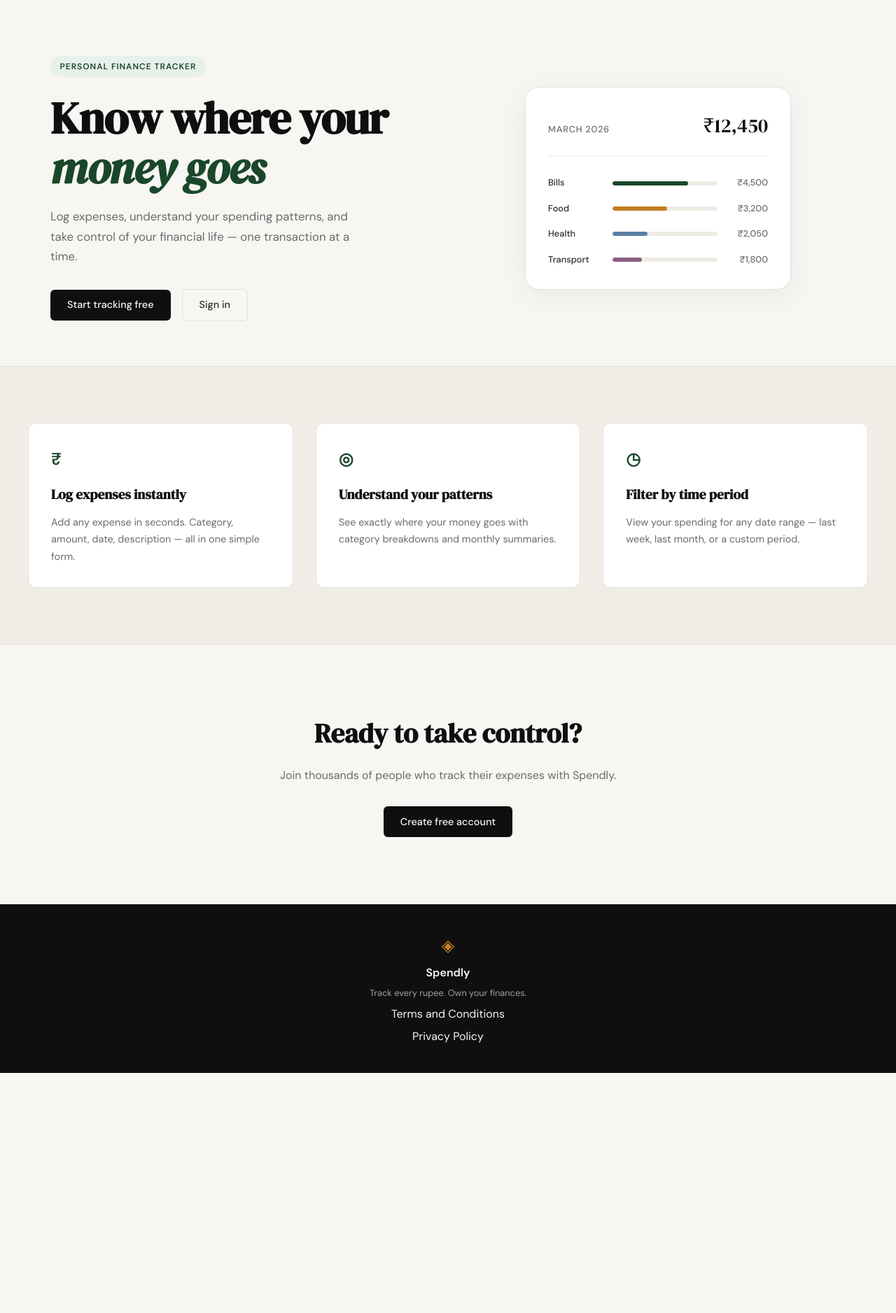
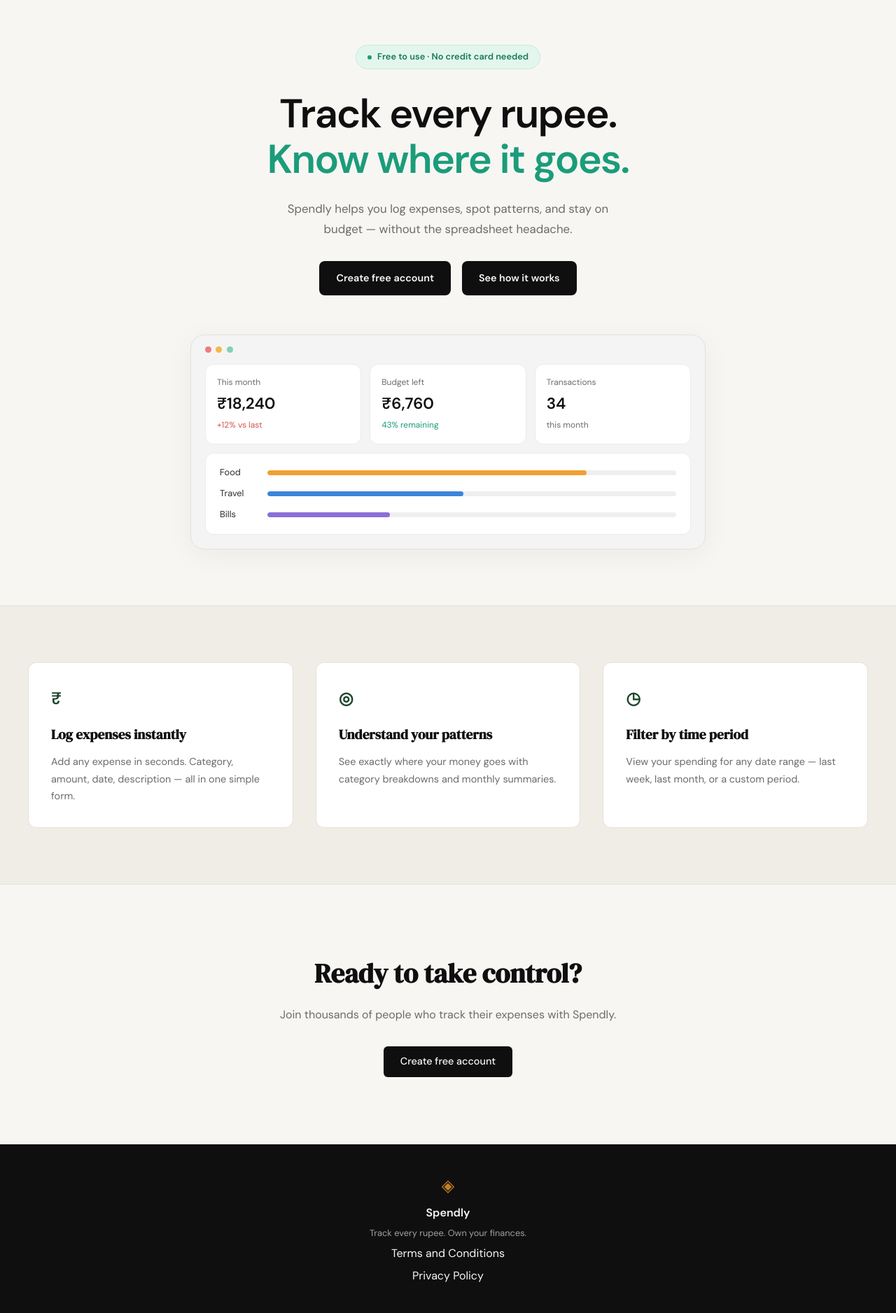
Before and after one commit to kkapilsuthar/spendly, a Flask app: page / in a window 1280 px wide. Shown: the part 61-1937 px from the top of the page at 70% size. Before the commit the page ends 1594 px from the top, so only its background shows below. Run offline with Flask 3, Linux system fonts and the light colour scheme.

Commit message:
landing: redesign hero section

```diff
--- a/static/css/style.css
+++ b/static/css/style.css
@@ -124,40 +124,51 @@ a { color: inherit; text-decoration: none; }
 /* ------------------------------------------------------------------ */
 
 .hero {
-    padding: 5rem 2rem 4rem;
-    display: grid;
-    grid-template-columns: 1fr 1fr;
-    gap: 4rem;
-    align-items: center;
-    max-width: var(--max-width);
+    --hero-green: #1b9c7a;
+    --hero-green-dark: #167a5b;
+    --hero-green-light: #e3f6ee;
+    --hero-green-border: #c5ebdc;
+
+    padding: 4rem 2rem 5rem;
+    max-width: 800px;
     margin: 0 auto;
+    text-align: center;
 }
 
 .hero-badge {
-    display: inline-block;
-    background: var(--accent-light);
-    color: var(--accent);
-    font-size: 0.75rem;
+    display: inline-flex;
+    align-items: center;
+    gap: 0.5rem;
+    background: var(--hero-green-light);
+    color: var(--hero-green-dark);
+    border: 1px solid var(--hero-green-border);
+    font-size: 0.8rem;
     font-weight: 600;
-    letter-spacing: 0.08em;
-    text-transform: uppercase;
-    padding: 0.35rem 0.85rem;
+    padding: 0.4rem 1rem;
     border-radius: 999px;
+    margin-bottom: 2rem;
+}
+
+.hero-badge-dot {
+    width: 6px;
+    height: 6px;
+    border-radius: 50%;
+    background: var(--hero-green);
+}
+
+.hero-title {
+    font-family: var(--font-body);
+    font-weight: 600;
+    font-size: clamp(2.5rem, 6vw, 3.6rem);
+    line-height: 1.12;
+    letter-spacing: -0.03em;
+    color: var(--ink);
     margin-bottom: 1.5rem;
 }
 
-.hero-title {
-    font-family: var(--font-display);
-    font-size: clamp(2.5rem, 5vw, 4rem);
-    line-height: 1.1;
-    letter-spacing: -0.02em;
-    color: var(--ink);
-    margin-bottom: 1.25rem;
-}
-
-.hero-title em {
-    font-style: italic;
-    color: var(--accent);
+.hero-title-accent {
+    display: block;
+    color: var(--hero-green);
 }
 
 .hero-subtitle {
@@ -165,96 +176,126 @@ a { color: inherit; text-decoration: none; }
     color: var(--ink-muted);
     line-height: 1.7;
     max-width: 460px;
-    margin-bottom: 2rem;
+    margin: 0 auto 2rem;
 }
 
 .hero-actions {
     display: flex;
     gap: 1rem;
     align-items: center;
+    justify-content: center;
+    flex-wrap: wrap;
+    margin-bottom: 3.5rem;
+}
+
+.hero-actions .btn-primary {
+    padding: 0.8rem 1.5rem;
+    border-radius: 8px;
+    font-weight: 600;
 }
 
 /* ------------------------------------------------------------------ */
-/* Mock card (hero visual)                                             */
+/* Mock dashboard window (hero visual)                                 */
 /* ------------------------------------------------------------------ */
 
-.hero-visual {
-    display: flex;
-    justify-content: center;
+.mock-window {
+    background: #f4f4f4;
+    border: 1px solid var(--border);
+    border-radius: var(--radius-lg);
+    padding: 1rem 1.25rem 1.25rem;
+    text-align: left;
+    box-shadow: 0 8px 40px rgba(0,0,0,0.05);
 }
 
-.mock-card {
-    background: var(--paper-card);
-    border: 1px solid var(--border);
-    border-radius: var(--radius-lg);
-    padding: 2rem;
-    width: 100%;
-    max-width: 380px;
-    box-shadow: 0 8px 40px rgba(0,0,0,0.06);
+.mock-dots {
+    display: flex;
+    gap: 0.4rem;
+    margin-bottom: 1rem;
 }
 
-.mock-card-header {
-    display: flex;
-    justify-content: space-between;
-    align-items: baseline;
-    margin-bottom: 1.75rem;
-    padding-bottom: 1.25rem;
-    border-bottom: 1px solid var(--border-soft);
+.mock-dot {
+    width: 9px;
+    height: 9px;
+    border-radius: 50%;
 }
 
-.mock-label {
-    font-size: 0.8rem;
-    font-weight: 500;
-    color: var(--ink-muted);
-    text-transform: uppercase;
-    letter-spacing: 0.06em;
+.mock-dot-red { background: #ee7b82; }
+.mock-dot-yellow { background: #f3b84b; }
+.mock-dot-green { background: #7fd3b0; }
+
+.mock-stats {
+    display: grid;
+    grid-template-columns: repeat(3, 1fr);
+    gap: 0.75rem;
+    margin-bottom: 0.75rem;
 }
 
-.mock-total {
-    font-family: var(--font-display);
-    font-size: 1.75rem;
-    color: var(--ink);
+.mock-stat {
+    display: flex;
+    flex-direction: column;
+    background: var(--paper-card);
+    border: 1px solid var(--border-soft);
+    border-radius: var(--radius-md);
+    padding: 1rem;
 }
 
-.mock-bars { display: flex; flex-direction: column; gap: 1rem; }
+.mock-stat-label {
+    font-size: 0.75rem;
+    color: var(--ink-muted);
+}
+
+.mock-stat-value {
+    font-size: 1.4rem;
+    font-weight: 600;
+    color: var(--ink);
+    margin: 0.2rem 0;
+}
+
+.mock-stat-note {
+    font-size: 0.75rem;
+    color: var(--ink-muted);
+}
+
+.mock-stat-note-down { color: #d9534f; }
+.mock-stat-note-up { color: var(--hero-green); }
+
+.mock-bars {
+    display: flex;
+    flex-direction: column;
+    gap: 0.6rem;
+    background: var(--paper-card);
+    border: 1px solid var(--border-soft);
+    border-radius: var(--radius-md);
+    padding: 1.1rem 1.25rem;
+}
 
 .mock-bar-row {
     display: grid;
-    grid-template-columns: 80px 1fr 60px;
+    grid-template-columns: 56px 1fr;
     align-items: center;
     gap: 0.75rem;
 }
 
 .mock-cat {
     font-size: 0.8rem;
-    font-weight: 500;
     color: var(--ink-soft);
 }
 
 .mock-bar-track {
-    height: 6px;
-    background: var(--border-soft);
+    height: 7px;
+    background: #efefef;
     border-radius: 999px;
     overflow: hidden;
 }
 
 .mock-bar {
     height: 100%;
-    background: var(--accent);
     border-radius: 999px;
-    transition: width 0.6s ease;
 }
 
-.mock-bar-2 { background: var(--accent-2); }
-.mock-bar-3 { background: #5b7fa6; }
-.mock-bar-4 { background: #8b5e83; }
-
-.mock-amt {
-    font-size: 0.8rem;
-    font-weight: 500;
-    color: var(--ink-muted);
-    text-align: right;
-}
+.mock-bar-food { background: #f0a030; }
+.mock-bar-travel { background: #3a86d9; }
+.mock-bar-bills { background: #8a70d6; }
 
 /* ------------------------------------------------------------------ */
 /* Buttons                                                             */
@@ -512,19 +553,11 @@ a { color: inherit; text-decoration: none; }
 /* ------------------------------------------------------------------ */
 
 @media (max-width: 900px) {
-    .hero {
-        grid-template-columns: 1fr;
-        text-align: center;
-    }
-
-    .hero-subtitle { max-width: 100%; }
-    .hero-actions { justify-content: center; }
-    .hero-visual { display: none; }
-
     .features-inner { grid-template-columns: 1fr; }
 }
 
 @media (max-width: 600px) {
     .nav-links a:not(.nav-cta) { display: none; }
-    .hero { padding: 3rem 1rem 2rem; }
+    .hero { padding: 3rem 1rem 3rem; }
+    .mock-stats { grid-template-columns: 1fr; }
 }
--- a/templates/landing.html
+++ b/templates/landing.html
@@ -6,55 +6,62 @@
 
 <section class="hero">
     <div class="hero-inner">
-        <div class="hero-badge">Personal Finance Tracker</div>
+        <div class="hero-badge"><span class="hero-badge-dot"></span>Free to use · No credit card needed</div>
         <h1 class="hero-title">
-            Know where your<br>
-            <em>money goes</em>
+            Track every rupee.
+            <span class="hero-title-accent">Know where it goes.</span>
         </h1>
         <p class="hero-subtitle">
-            Log expenses, understand your spending patterns,
-            and take control of your financial life —
-            one transaction at a time.
+            Spendly helps you log expenses, spot patterns, and stay
+            on budget — without the spreadsheet headache.
         </p>
         <div class="hero-actions">
-            <a href="{{ url_for('register') }}" class="btn-primary">Start tracking free</a>
-            <a href="{{ url_for('login') }}" class="btn-ghost">Sign in</a>
+            <a href="{{ url_for('register') }}" class="btn-primary">Create free account</a>
+            <a href="#features" class="btn-primary">See how it works</a>
         </div>
     </div>
     <div class="hero-visual">
-        <div class="mock-card">
-            <div class="mock-card-header">
-                <span class="mock-label">March 2026</span>
-                <span class="mock-total">₹12,450</span>
+        <div class="mock-window">
+            <div class="mock-dots">
+                <span class="mock-dot mock-dot-red"></span>
+                <span class="mock-dot mock-dot-yellow"></span>
+                <span class="mock-dot mock-dot-green"></span>
+            </div>
+            <div class="mock-stats">
+                <div class="mock-stat">
+                    <span class="mock-stat-label">This month</span>
+                    <span class="mock-stat-value">₹18,240</span>
+                    <span class="mock-stat-note mock-stat-note-down">+12% vs last</span>
+                </div>
+                <div class="mock-stat">
+                    <span class="mock-stat-label">Budget left</span>
+                    <span class="mock-stat-value">₹6,760</span>
+                    <span class="mock-stat-note mock-stat-note-up">43% remaining</span>
+                </div>
+                <div class="mock-stat">
+                    <span class="mock-stat-label">Transactions</span>
+                    <span class="mock-stat-value">34</span>
+                    <span class="mock-stat-note">this month</span>
+                </div>
             </div>
             <div class="mock-bars">
                 <div class="mock-bar-row">
+                    <span class="mock-cat">Food</span>
+                    <div class="mock-bar-track">
+                        <div class="mock-bar mock-bar-food" style="width: 78%"></div>
+                    </div>
+                </div>
+                <div class="mock-bar-row">
+                    <span class="mock-cat">Travel</span>
+                    <div class="mock-bar-track">
+                        <div class="mock-bar mock-bar-travel" style="width: 48%"></div>
+                    </div>
+                </div>
+                <div class="mock-bar-row">
                     <span class="mock-cat">Bills</span>
                     <div class="mock-bar-track">
-                        <div class="mock-bar" style="width: 72%"></div>
+                        <div class="mock-bar mock-bar-bills" style="width: 30%"></div>
                     </div>
-                    <span class="mock-amt">₹4,500</span>
-                </div>
-                <div class="mock-bar-row">
-                    <span class="mock-cat">Food</span>
-                    <div class="mock-bar-track">
-                        <div class="mock-bar mock-bar-2" style="width: 52%"></div>
-                    </div>
-                    <span class="mock-amt">₹3,200</span>
-                </div>
-                <div class="mock-bar-row">
-                    <span class="mock-cat">Health</span>
-                    <div class="mock-bar-track">
-                        <div class="mock-bar mock-bar-3" style="width: 33%"></div>
-                    </div>
-                    <span class="mock-amt">₹2,050</span>
-                </div>
-                <div class="mock-bar-row">
-                    <span class="mock-cat">Transport</span>
-                    <div class="mock-bar-track">
-                        <div class="mock-bar mock-bar-4" style="width: 28%"></div>
-                    </div>
-                    <span class="mock-amt">₹1,800</span>
                 </div>
             </div>
         </div>
```
